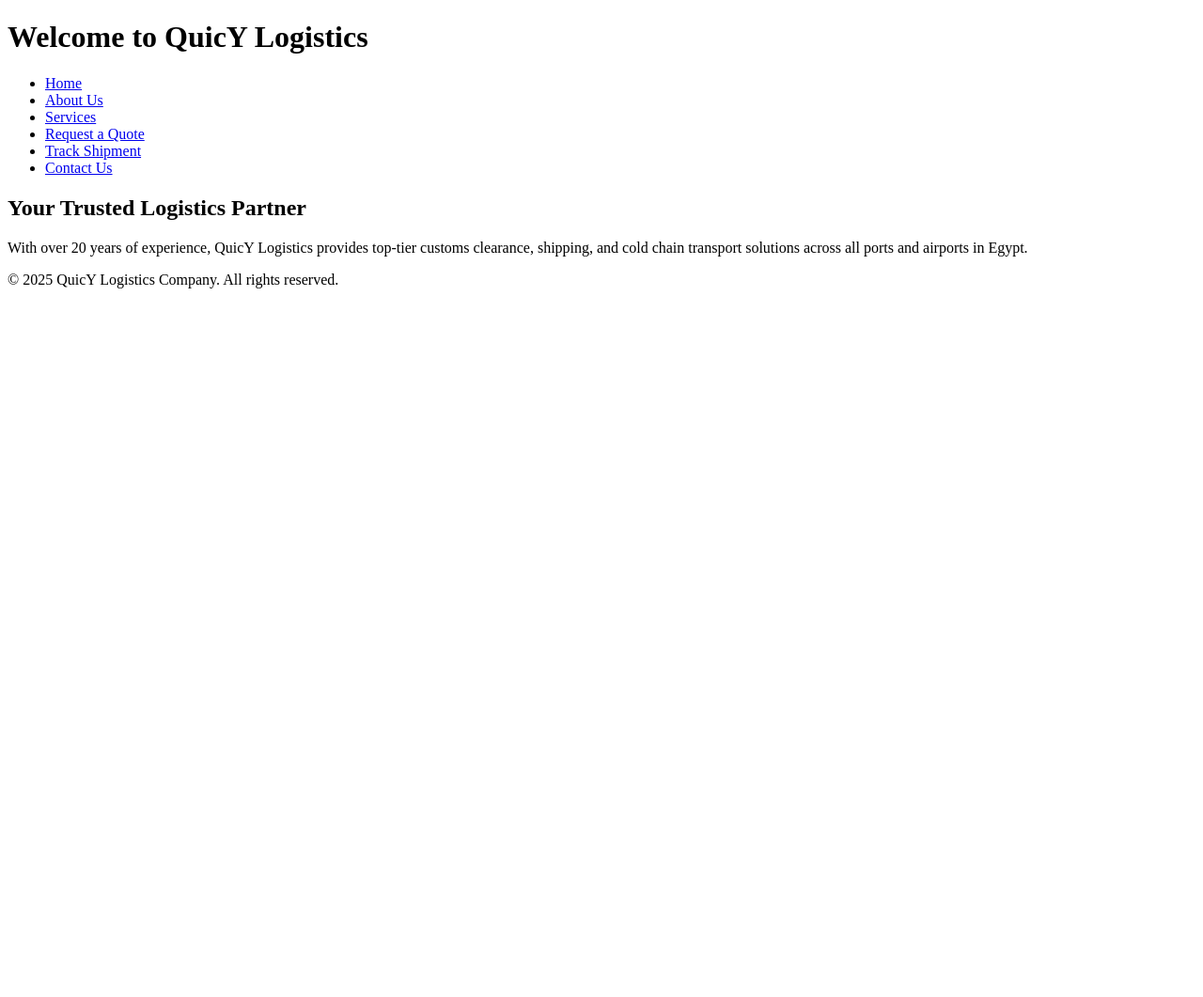
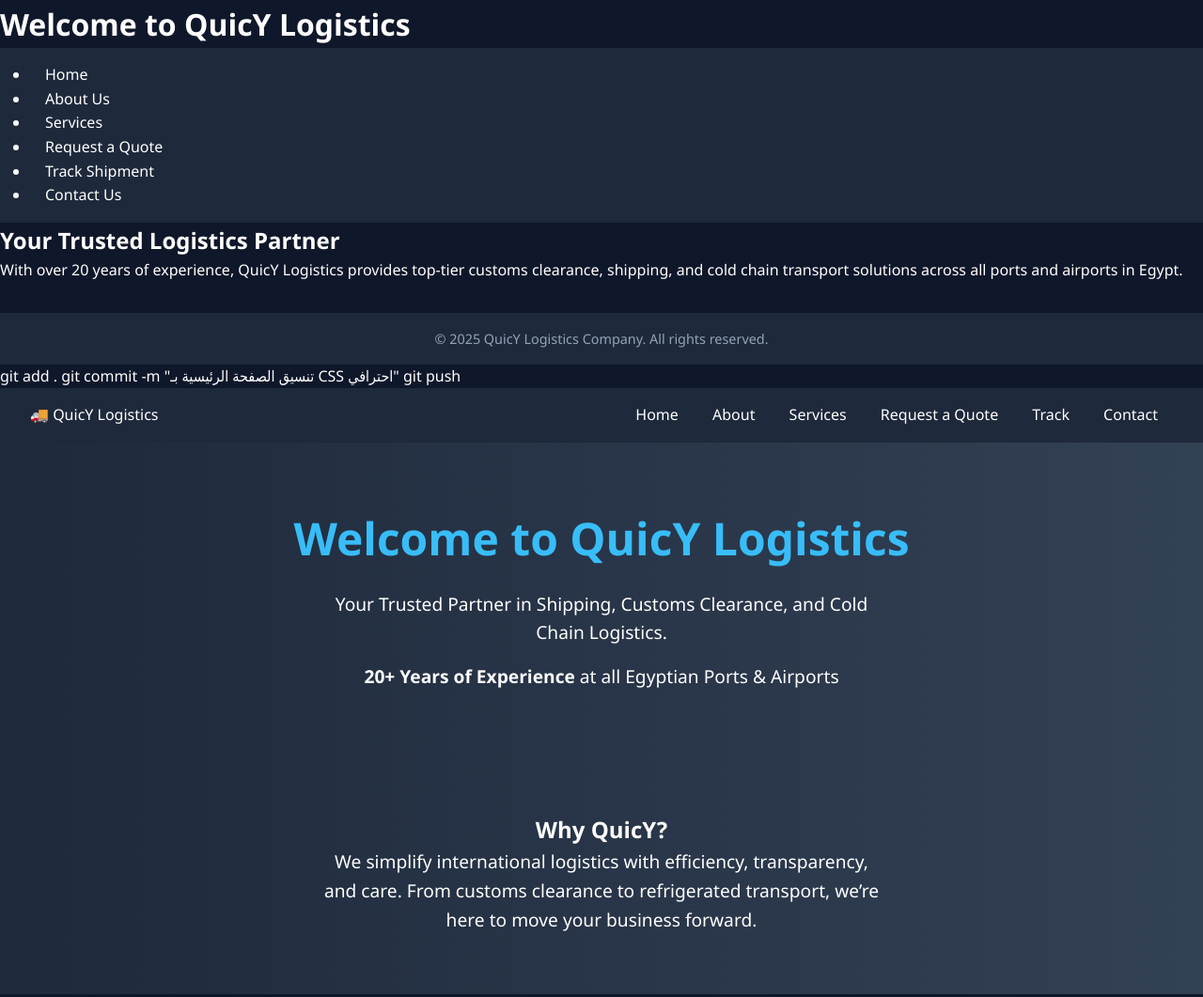
Before and after one commit to quicy-sit/quicy-logistics-site, a plain HTML site: page index.html in a window 1280 px wide. Shown: the top 1061 px of the page at 94% size. Before the commit the page ends 800 px from the top, so only its background shows below. Drawn offline with Linux system fonts and the light colour scheme.

Commit message:
تحسين شكل الصفحة الرئيسية بمحتوى احترافي

```diff
--- a/css/style.css
+++ b/css/style.css
@@ -0,0 +1,63 @@
+/* Reset */
+* {
+  margin: 0;
+  padding: 0;
+  box-sizing: border-box;
+}
+
+/* Body */
+body {
+  font-family: 'Segoe UI', Tahoma, Geneva, Verdana, sans-serif;
+  background-color: #0f172a;
+  color: #ffffff;
+  line-height: 1.6;
+}
+
+/* Navbar */
+nav {
+  background-color: #1e293b;
+  padding: 1rem 2rem;
+  display: flex;
+  justify-content: space-between;
+  align-items: center;
+}
+
+nav a {
+  color: #ffffff;
+  text-decoration: none;
+  margin: 0 1rem;
+  font-weight: 500;
+}
+
+nav a:hover {
+  color: #38bdf8;
+}
+
+/* Hero Section */
+.hero {
+  padding: 4rem 2rem;
+  text-align: center;
+  background-image: linear-gradient(to right, #1e293b, #334155);
+}
+
+.hero h1 {
+  font-size: 3rem;
+  margin-bottom: 1rem;
+  color: #38bdf8;
+}
+
+.hero p {
+  font-size: 1.2rem;
+  max-width: 600px;
+  margin: auto;
+}
+
+/* Footer */
+footer {
+  background-color: #1e293b;
+  padding: 1rem;
+  text-align: center;
+  color: #94a3b8;
+  font-size: 0.9rem;
+  margin-top: 2rem;
+}
--- a/index.html
+++ b/index.html
@@ -37,3 +37,49 @@
   <script src="js/main.js"></script>
 </body>
 </html>
+git add .
+git commit -m "تنسيق الصفحة الرئيسية بـ CSS احترافي"
+git push
+<!DOCTYPE html>
+<html lang="en">
+<head>
+  <meta charset="UTF-8" />
+  <meta name="viewport" content="width=device-width, initial-scale=1.0"/>
+  <title>QuicY Logistics</title>
+  <link rel="stylesheet" href="css/style.css" />
+</head>
+<body>
+
+  <!-- Navigation -->
+  <nav>
+    <div class="logo">🚚 QuicY Logistics</div>
+    <div class="nav-links">
+      <a href="index.html">Home</a>
+      <a href="about.html">About</a>
+      <a href="services.html">Services</a>
+      <a href="quote.html">Request a Quote</a>
+      <a href="track.html">Track</a>
+      <a href="contact.html">Contact</a>
+    </div>
+  </nav>
+
+  <!-- Hero Section -->
+  <section class="hero">
+    <h1>Welcome to QuicY Logistics</h1>
+    <p>Your Trusted Partner in Shipping, Customs Clearance, and Cold Chain Logistics.</p>
+    <p style="margin-top: 1rem;"><strong>20+ Years of Experience</strong> at all Egyptian Ports & Airports</p>
+  </section>
+
+  <!-- About Section -->
+  <section class="hero" style="background-color:#0f172a;">
+    <h2>Why QuicY?</h2>
+    <p>We simplify international logistics with efficiency, transparency, and care. From customs clearance to refrigerated transport, we’re here to move your business forward.</p>
+  </section>
+
+  <!-- Footer -->
+  <footer>
+    &copy; 2025 QuicY Logistics Company. All rights reserved.
+  </footer>
+
+</body>
+</html>
```
